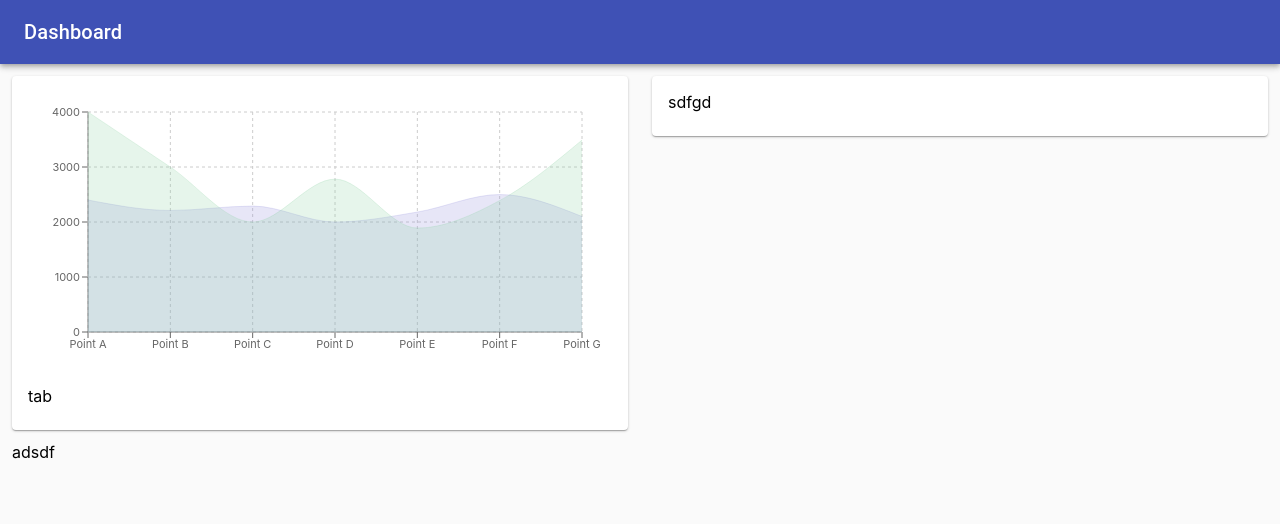
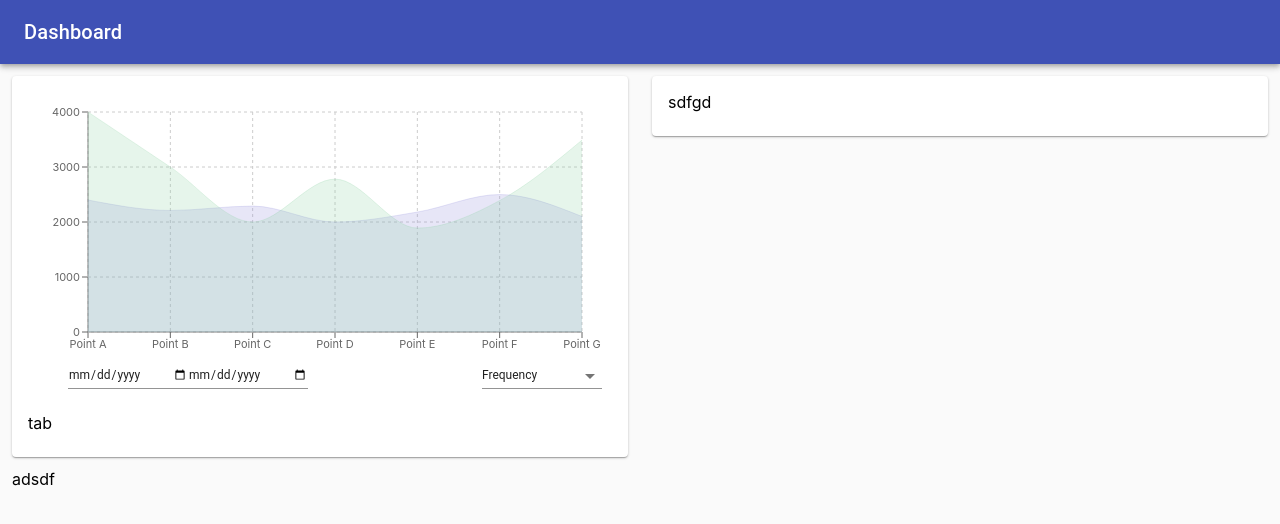
Before and after one commit to shiva1212/graphdemo, a React (Create React App) app: page /dashboard in a window 1280 px wide. Shown: the top 524 px of the page. Built offline with nearby package versions, Linux system fonts and the light colour scheme.

Commit message:
Date range field and select dropdown added

```diff
--- a/package.json
+++ b/package.json
@@ -8,6 +8,8 @@
     "axios": "^0.18.0",
     "classnames": "^2.2.6",
     "immutable": "^4.0.0-rc.12",
+    "material-ui-pickers": "^2.2.4",
+    "moment": "^2.24.0",
     "react": "^16.8.6",
     "react-dom": "^16.8.6",
     "react-redux": "^6.0.1",
@@ -34,5 +36,6 @@
     "not dead",
     "not ie <= 11",
     "not op_mini all"
-  ]
+  ],
+  "devDependencies": {}
 }
--- a/src/common/Charts/AreaChart.jsx
+++ b/src/common/Charts/AreaChart.jsx
@@ -1,10 +1,18 @@
 import React, { Component } from 'react';
+import TextField from '@material-ui/core/TextField';
 import {
     AreaChart, Area, ReferenceLine, Tooltip, ResponsiveContainer, XAxis, YAxis, CartesianGrid, Legend,
 } from 'recharts';
 
-export const AreaChartGraph = ({ graphData }) => {
+import Grid from '@material-ui/core/Grid';
+import * as moment  from 'moment';
+
+import MenuItem from '@material-ui/core/MenuItem';
+import FormControl from '@material-ui/core/FormControl';
+import Select from '@material-ui/core/Select';
+export const AreaChartGraph = ({ graphData, classes, handleSelectChange }) => {
     return (
+        <div>
             <ResponsiveContainer width={'100%'} height={270}>
                 <AreaChart data={graphData.toJS()}
                     margin={{ top: 20, right: 30, left: 0, bottom: 0 }}>
@@ -16,5 +24,55 @@ export const AreaChartGraph = ({ graphData }) => {
                     <Area type="monotone" dataKey="uv" stroke="#82ca9d" strokeOpacity={0.2} fillOpacity={0.2} fill="#82ca9d" />
                 </AreaChart>
             </ResponsiveContainer>
+            <Grid justify="space-between"
+                container
+                spacing={24}>
+                <Grid item>
+                <form className={classes.formCotainer} noValidate>
+                    <TextField
+                        id="fromDate"
+                        type="date"
+                        className={classes.textField}
+                        InputProps={{
+                            classes: {
+                                input: classes.fieldResize,
+                            },
+                        }}
+                    />
+                    <TextField
+                        id="toDate"
+                        type="date"
+                        className={classes.textField}
+                        InputProps={{
+                            classes: {
+                                input: classes.fieldResize,
+                            },
+                        }}
+                    />
+                </form>
+                </Grid>
+                <Grid item>
+                    <div className={classes.graphTypeBreakPoint}>
+                        <FormControl className={classes.textField}>
+                            <Select
+                                className={classes.fieldResize}
+                                value={10}
+                                SelectProps={{
+                                    name: 'age',
+                                    id: 'age-simple',
+                                }}
+                                onChange={handleSelectChange}
+                            >
+                                <MenuItem value="">
+                                    <em>None</em>
+                                </MenuItem>
+                                <MenuItem value={10}>Frequency</MenuItem>
+                            </Select>
+                        </FormControl>
+                    </div>
+                </Grid>
+            </Grid>
+
+        </div>
     )
 }
--- a/src/component/Dashboard/index.js
+++ b/src/component/Dashboard/index.js
@@ -16,6 +16,25 @@ const styles = theme => ({
     },
     margin: {
         margin: theme.spacing.unit * 1.5,
+    },
+    formCotainer: {
+        display: 'flex',
+        flexWrap: 'wrap',
+        marginLeft: 40
+    },
+    textField: {
+        width: 120,
+    },
+    fieldResize: {
+        fontSize: 12,
+    },
+    graphTypeBreakPoint: {
+        [theme.breakpoints.up('xs')]: {
+            marginRight: 10
+        },
+        [theme.breakpoints.down('sm')]: {
+            marginLeft: 40
+        }
     }
 });
 
@@ -24,9 +43,13 @@ class Dashboard extends React.Component {
     constructor(props) {
         super(props);
     }
+
     componentWillMount() {
         this.props.requestData()
     }
+    handleSelectChange = event => {
+        this.setState({ [event.target.name]: event.target.value });
+    };
     render() {
         const { classes, result, graphData } = this.props;
         console.log(graphData)
@@ -42,7 +65,8 @@ class Dashboard extends React.Component {
                                 <CardContent>
                                     <Grid container spacing={24}>
                                         <Grid item xs={12}>
-                                            <AreaChartGraph classes={classes} graphData={graphData}/>
+                                            <AreaChartGraph handleSelectChange={this.handleSelectChange}
+                                            classes={classes} graphData={graphData}/>
                                         </Grid>
                                         <Grid item xs={12}>
                                             tab
```
Also changed, not shown: 1 other file (tests, documents, lock files or other folders). Lines whose indentation alone changed are shown as unchanged.
